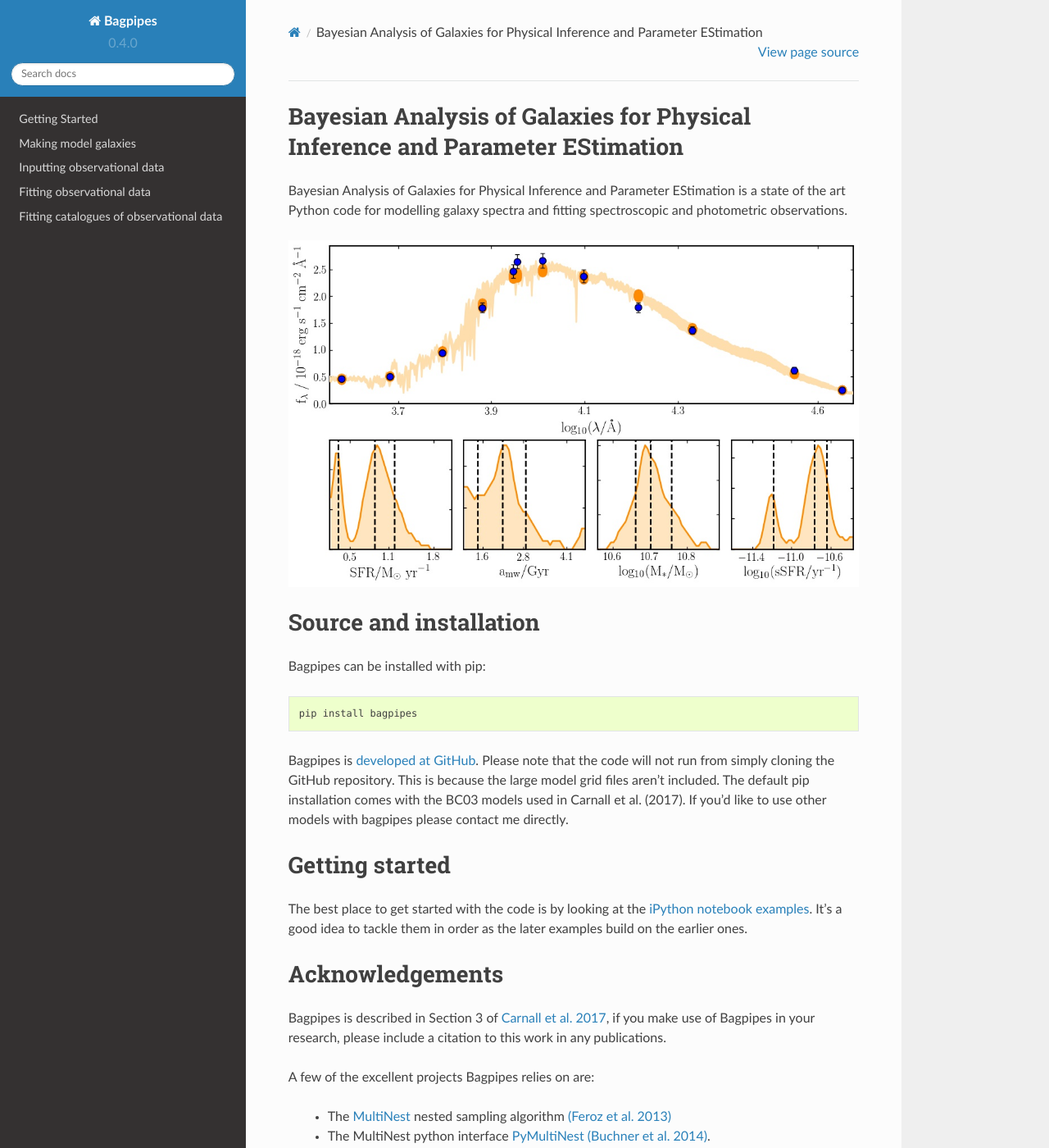
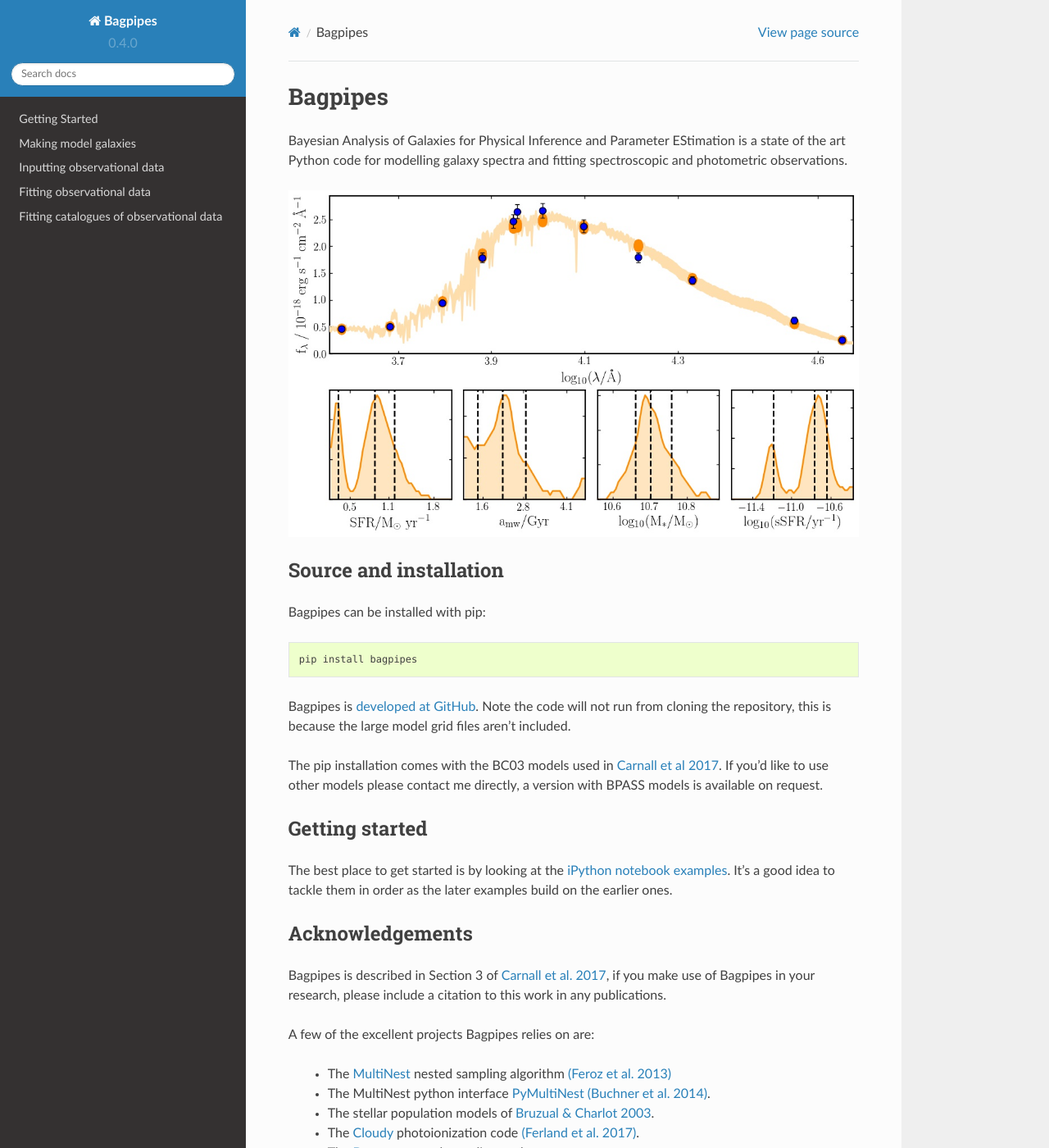
Before and after one commit to ACCarnall/bagpipes, a Sphinx documentation site: the page built from docs/index.rst, in a window 1280 px wide and 1400 px high. Shown: the whole window at 82% size. Built offline with Sphinx 7.4.7 and the Read the Docs theme 2.0.0, drawn with Linux system fonts in a browser that asks for light colours; some of the changed text lies outside the part shown.

Commit message:
updated docs

```diff
--- a/docs/getting_started.rst
+++ b/docs/getting_started.rst
@@ -6,7 +6,7 @@
 The best place to get started with the code is by looking at the `iPython notebook examples <https://github.com/ACCarnall/bagpipes/tree/master/examples>`_. It's a good idea to tackle them in order as the later examples build on the earlier ones.
 
 
-The rest of this documentation provides a complete reference guide. It's a good idea to look through the pages in order, as later ones build on earlier concepts.
+The rest of this documentation provides a reference guide. It's a good idea to look through the pages in order, as later ones build on earlier concepts.
 
 Bagpipes is structured around three core classes:
 
--- a/docs/index.rst
+++ b/docs/index.rst
@@ -1,5 +1,5 @@
-Bayesian Analysis of Galaxies for Physical Inference and Parameter EStimation
------------------------------------------------------------------------------
+Bagpipes
+========
 
 Bayesian Analysis of Galaxies for Physical Inference and Parameter EStimation is a state of the art Python code for modelling galaxy spectra and fitting spectroscopic and photometric observations.
 
@@ -14,13 +14,15 @@
 
     pip install bagpipes
 
-Bagpipes is `developed at GitHub <https://github.com/ACCarnall/bagpipes>`_. Please note that the code will not run from simply cloning the GitHub repository. This is because the large model grid files aren't included. The default pip installation comes with the BC03 models used in Carnall et al. (2017). If you'd like to use other models with bagpipes please contact me directly.
+Bagpipes is `developed at GitHub <https://github.com/ACCarnall/bagpipes>`_. Note the code will not run from cloning the repository, this is because the large model grid files aren't included.
+
+The pip installation comes with the BC03 models used in `Carnall et al 2017 <https://arxiv.org/abs/1712.04452>`_. If you'd like to use other models please contact me directly, a version with BPASS models is available on request.
 
 
 Getting started
 ---------------
 
-The best place to get started with the code is by looking at the `iPython notebook examples <https://github.com/ACCarnall/bagpipes/tree/master/examples>`_. It's a good idea to tackle them in order as the later examples build on the earlier ones.
+The best place to get started is by looking at the `iPython notebook examples <https://github.com/ACCarnall/bagpipes/tree/master/examples>`_. It's a good idea to tackle them in order as the later examples build on the earlier ones.
 
 
 Acknowledgements
@@ -32,7 +34,7 @@
 
  - The `MultiNest <https://ccpforge.cse.rl.ac.uk/gf/project/multinest>`_ nested sampling algorithm `(Feroz et al. 2013) <https://arxiv.org/abs/1306.2144>`_
  - The MultiNest python interface `PyMultiNest <https://johannesbuchner.github.io/PyMultiNest>`_ `(Buchner et al. 2014) <https://arxiv.org/abs/1402.0004>`_.
- - The stellar population models of `Bruzual \& Charlot (2003) <https://arxiv.org/abs/astro-ph/0309134>`_.
+ - The stellar population models of `Bruzual \& Charlot 2003 <https://arxiv.org/abs/astro-ph/0309134>`_.
  - The `Cloudy <https://www.nublado.org>`_ photoionization code `(Ferland et al. 2017) <https://arxiv.org/abs/1705.10877>`_.
  - The `Dynesty <https://dynesty.readthedocs.io>`_ nested sampling package.
  - The `Deepdish <http://deepdish.readthedocs.io>`_ HDF5 loading/saving interface.
```
